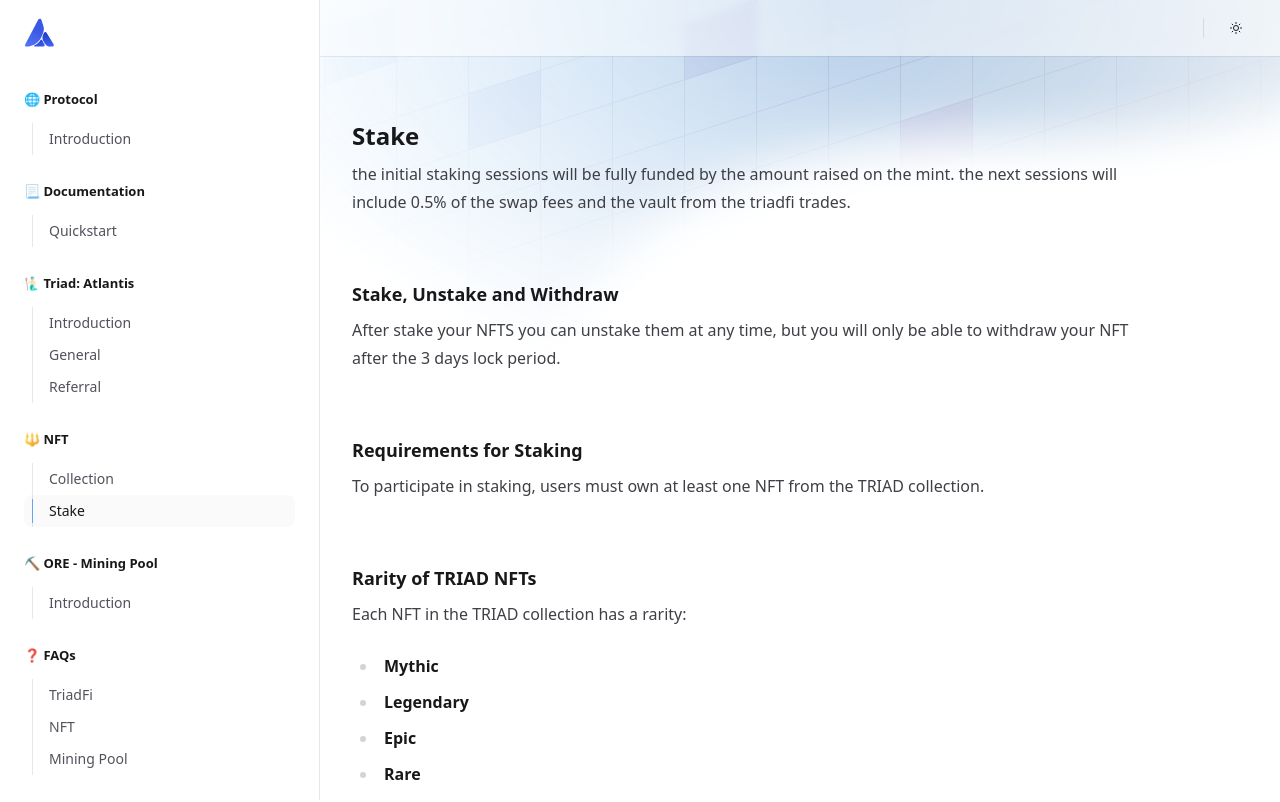
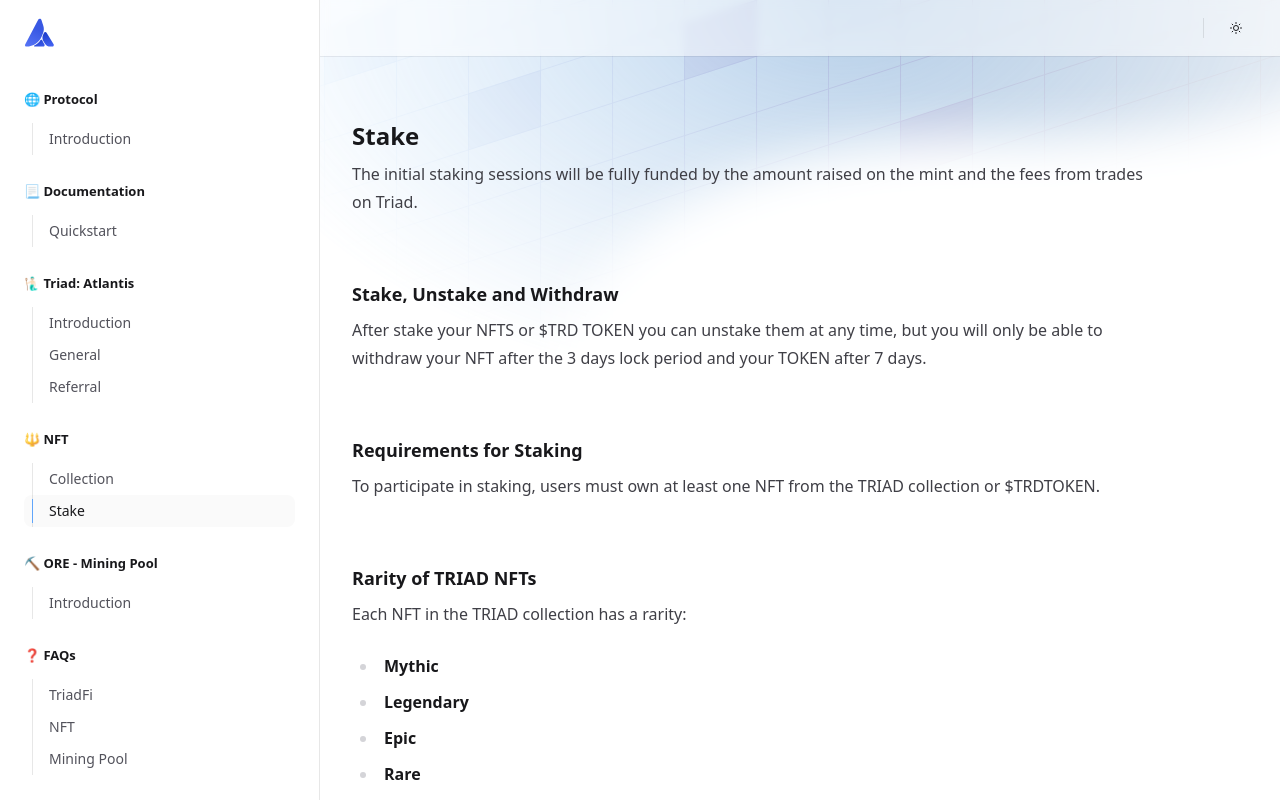
Before and after one commit to triadxyz/docs, a Next.js app: page /nft-stake in a window 1280 px wide. Shown: the top 802 px of the page. Built offline with nearby package versions, Linux system fonts and the light colour scheme.

Commit message:
stake adjusts

```diff
--- a/src/pages/nft-stake.mdx
+++ b/src/pages/nft-stake.mdx
@@ -6,15 +6,15 @@ export const description = 'NFT Stake'
 
 # Stake
 
-the initial staking sessions will be fully funded by the amount raised on the mint. the next sessions will include 0.5% of the swap fees and the vault from the triadfi trades.
+The initial staking sessions will be fully funded by the amount raised on the mint and the fees from trades on Triad.
 
 ## Stake, Unstake and Withdraw
 
-After stake your NFTS you can unstake them at any time, but you will only be able to withdraw your NFT after the 3 days lock period.
+After stake your NFTS or $TRD TOKEN you can unstake them at any time, but you will only be able to withdraw your NFT after the 3 days lock period and your TOKEN after 7 days.
 
 ## Requirements for Staking
 
-To participate in staking, users must own at least one NFT from the TRIAD collection.
+To participate in staking, users must own at least one NFT from the TRIAD collection or $TRDTOKEN.
 
 ## Rarity of TRIAD NFTs
 
```
